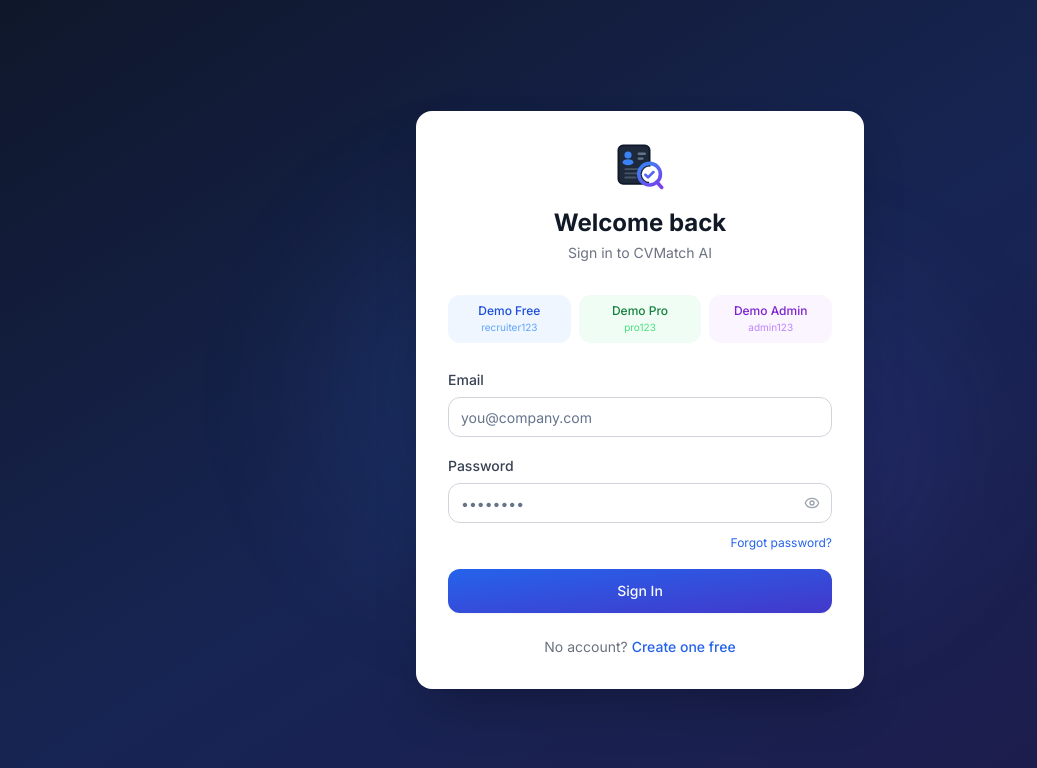
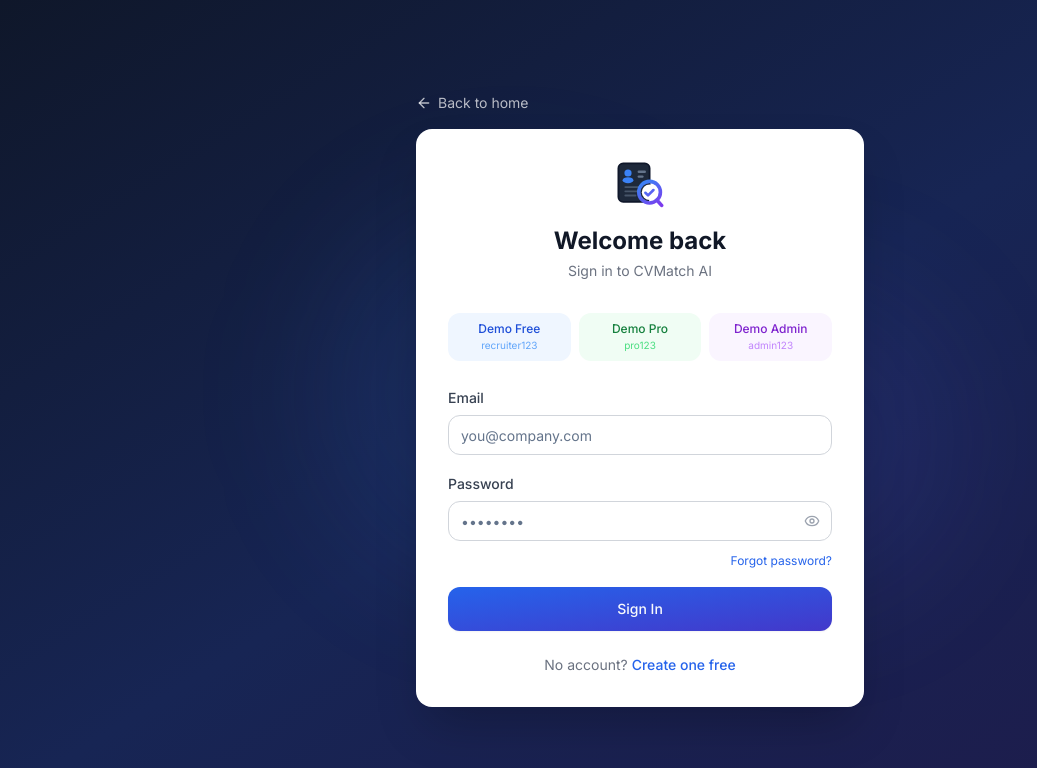
Before and after one commit to Aiman1080/CVMatchAI, a Next.js app: page /login in a window 1280 px wide. Shown: the top 768 px of the page, without its empty margins (0-1037 px from the left). Built offline with nearby package versions, Linux system fonts and the light colour scheme; no server answers.

Commit message:
Add back button on login page to return to homepage
https://claude.ai/code/session_01X125HrkurtjYcyYBUHAJnk

```diff
--- a/src/app/(auth)/login/page.tsx
+++ b/src/app/(auth)/login/page.tsx
@@ -4,7 +4,7 @@ import { useState } from 'react'
 import { signIn } from 'next-auth/react'
 import { useRouter } from 'next/navigation'
 import Link from 'next/link'
-import { Loader2, Eye, EyeOff } from 'lucide-react'
+import { Loader2, Eye, EyeOff, ArrowLeft } from 'lucide-react'
 import { Logo } from '@/components/Logo'
 import { Button } from '@/components/ui/button'
 import { Input } from '@/components/ui/input'
@@ -35,6 +35,9 @@ export default function LoginPage() {
 
   return (
     <div className="relative z-10 w-full max-w-md">
+      <Link href="/" className="inline-flex items-center gap-1.5 text-sm text-white/70 hover:text-white mb-4 transition-colors">
+        <ArrowLeft size={16} /> Back to home
+      </Link>
       <div className="bg-white text-gray-900 rounded-2xl shadow-2xl p-8 [&_input]:bg-white [&_input]:border-gray-300 [&_input]:text-gray-900 [&_label]:text-gray-700">
         <div className="text-center mb-8">
           <div className="mx-auto mb-4 w-fit"><Logo size={48} /></div>
```
